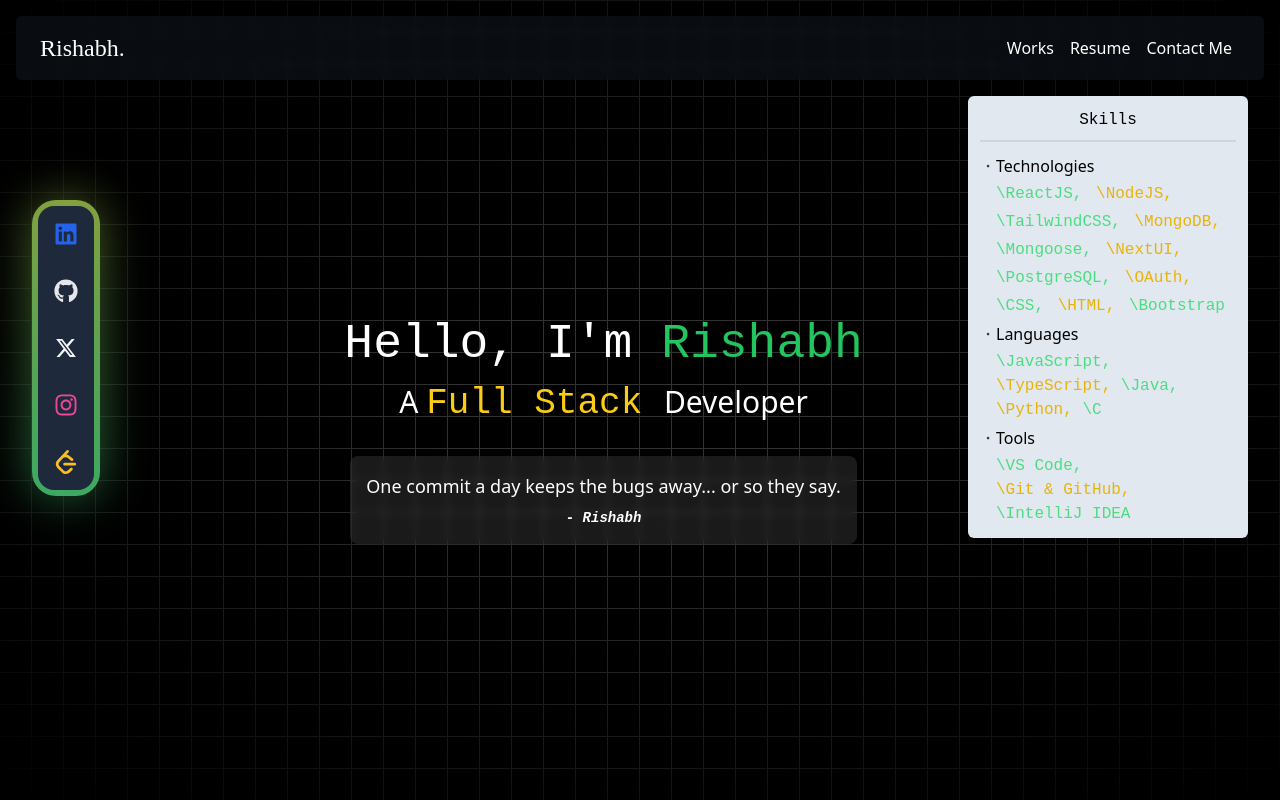
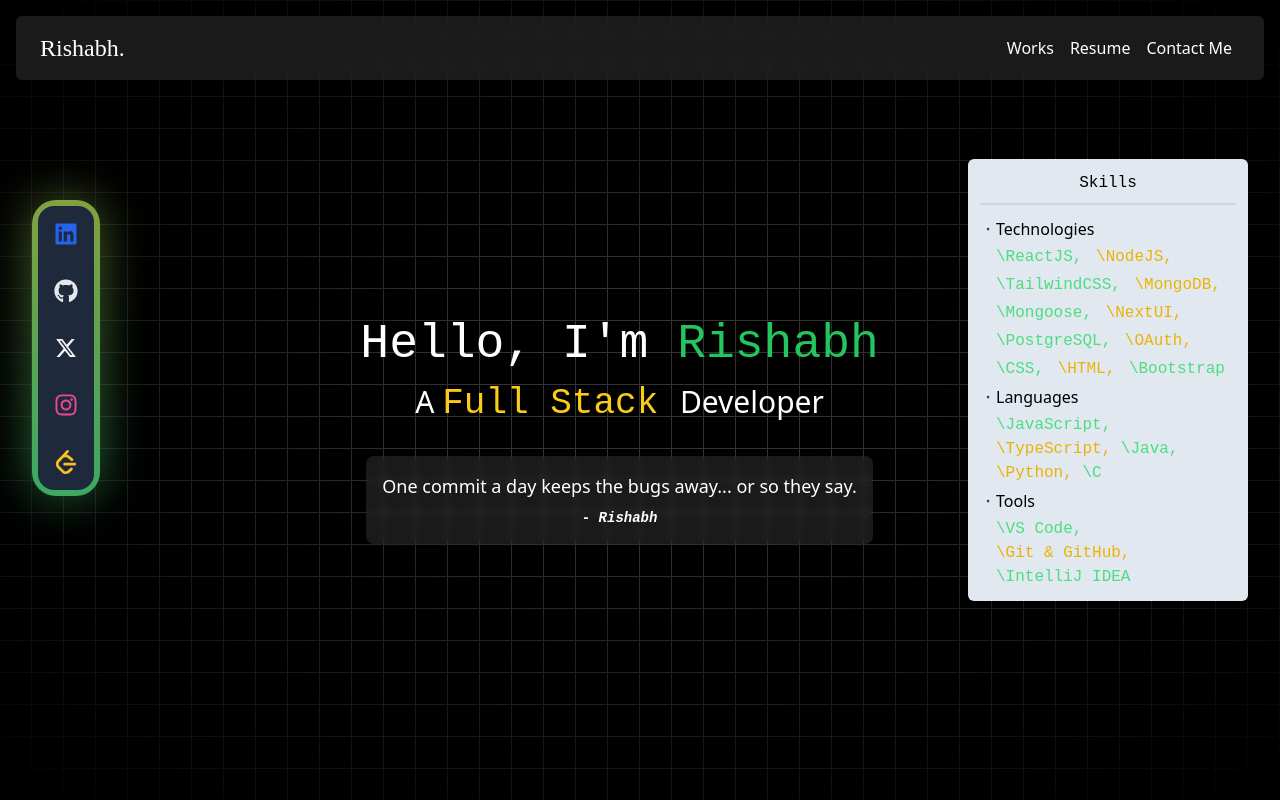
Before and after one commit to rishabhguptajs/personal_portfolio, a Next.js app: page / in a window 1280 px wide. Built offline with nearby package versions, Linux system fonts and the light colour scheme.

Commit message:
Refactored some styling for SkillsCard

```diff
--- a/src/app/components/navbar.tsx
+++ b/src/app/components/navbar.tsx
@@ -12,7 +12,7 @@ const Navbar: React.FC = () => {
   }
 
   return (
-    <nav className="rounded-md z-20 flex flex-row justify-between w-full bg-gray-800/30 backdrop-blur-sm p-2 items-center">
+    <nav className="rounded-md z-20 flex flex-row justify-between w-full bg-white/10 backdrop-blur-sm p-2 items-center">
       <span className="text-white hover:text-[#FFDE4D] cursor-pointer p-2 ml-2 font-headers text-2xl">
         <Link href="/">Rishabh.</Link>
       </span>
--- a/src/app/page.tsx
+++ b/src/app/page.tsx
@@ -34,7 +34,7 @@ export default function Home() {
           </div>
         </div>
 
-        <div className="absolute right-4 m-4 min-w-[200px] h-full top-[120px] z-50 sm:static sm:flex-grow-0 hidden sm:block">
+        <div className="sm:relative sm:top-[7%] sm:right-4 mt-[30px] min-w-[200px] z-50 sm:flex-grow-0 hidden sm:block">
           <SkillsCard
             Technologies={[
               "ReactJS",
```
